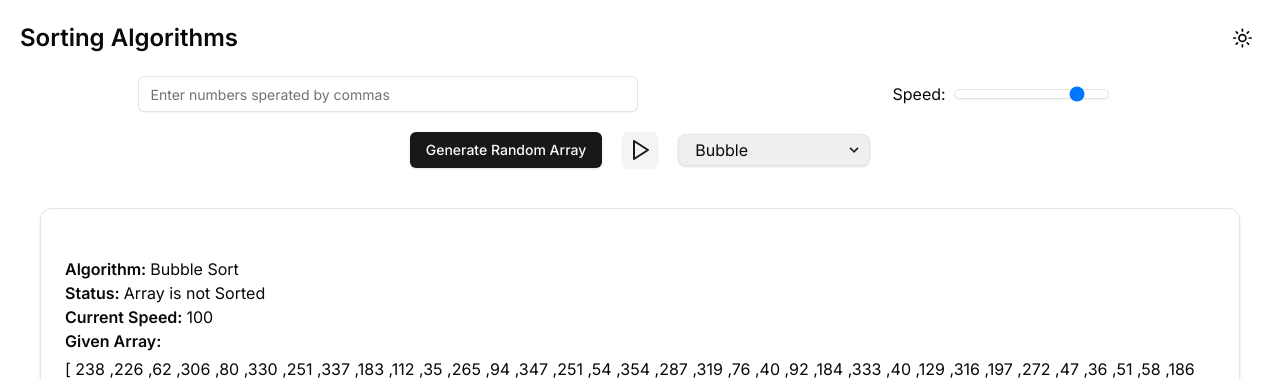
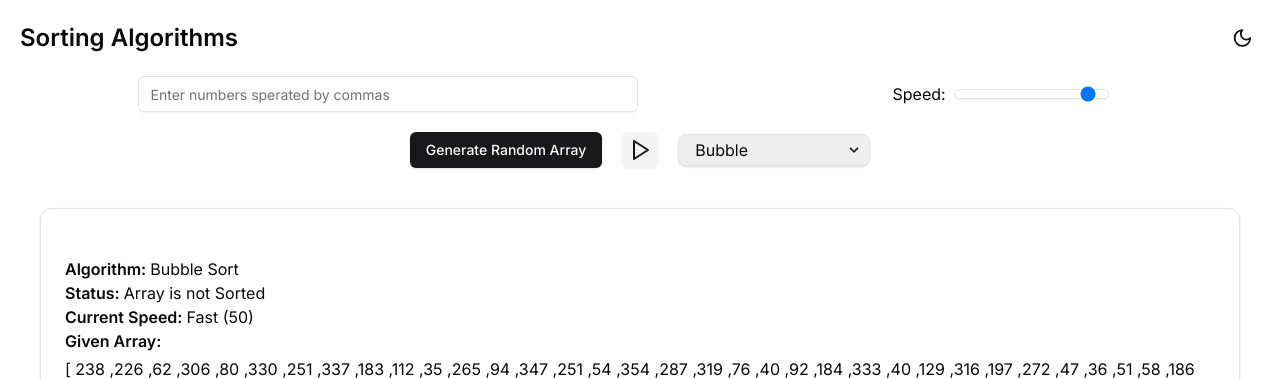
Before and after one commit to 1ofx9/algo-visualizer, a Next.js app: page /sorting in a window 1280 px wide. Shown: the top 379 px of the page. Built offline with nearby package versions, Linux system fonts and the light colour scheme.

Commit message:
minor fixes and changes
- Fixed theme toggle functionality
- Updated bar colours to match Rose Pine palette
- Adjusted animation speed for smoother animation
- made the slider more smoother

```diff
--- a/app/globals.css
+++ b/app/globals.css
@@ -29,6 +29,7 @@
     --chart-3: 197 37% 24%;
     --chart-4: 43 74% 66%;
     --chart-5: 27 87% 67%;
+    --bar-default: 248 22% 11%;
   }
 
   .dark {
@@ -56,6 +57,7 @@
     --chart-3: 30 80% 55%;
     --chart-4: 280 65% 60%;
     --chart-5: 340 75% 55%;
+    --bar-default: 25 47% 95%;
   }
 }
 
--- a/app/sorting/page.tsx
+++ b/app/sorting/page.tsx
@@ -136,7 +136,17 @@ export default function SortingPage() {
                   </div>
                   <div className="flex gap-1">
                     <p className="font-semibold">Current Speed:</p>
-                    {animationSpeed}
+                    {(() => {
+                      const speed =
+                        animationSpeed === 0
+                          ? `Instant (${animationSpeed})`
+                          : animationSpeed >= 1 && animationSpeed <= 15
+                            ? `Slow (${animationSpeed})`
+                            : animationSpeed >= 16 && animationSpeed <= 30
+                              ? `Medium (${animationSpeed})`
+                              : `Fast (${animationSpeed})`;
+                      return speed;
+                    })()}
                   </div>
                   <div className="flex flex-col gap-1">
                     <h3 className="font-semibold">Given Array:</h3>
--- a/components/providers/theme/theme-toggle.tsx
+++ b/components/providers/theme/theme-toggle.tsx
@@ -15,8 +15,8 @@ export function ThemeToggle() {
       size="icon"
       onClick={() => setTheme(theme === "light" ? "dark" : "light")}
     >
-      <Sun className="h-[1.5rem] w-[1.3rem] dark:hidden" />
-      <Moon className="hidden h-5 w-5 dark:block" />
+      <Moon className="h-[1.5rem] w-[1.3rem] dark:hidden" />
+      <Sun className="hidden h-5 w-5 dark:block" />
       <span className="sr-only">Toggle theme</span>
     </Button>
   );
--- a/components/sortingpage/controls.tsx
+++ b/components/sortingpage/controls.tsx
@@ -28,6 +28,7 @@ export function SortControls() {
     resetArrayAndAnimation,
     runAnimation,
     setPivotIndex,
+    setRequiresReset,
   } = useSortingAlgorithmContext();
 
   const handleSelectChange = (e: React.ChangeEvent<HTMLSelectElement>) => {
@@ -47,6 +48,7 @@ export function SortControls() {
       runAnimation,
       setPivotIndex,
     );
+    setRequiresReset(true);
   };
 
   const handleInputChange = (event: React.ChangeEvent<HTMLInputElement>) => {
--- a/components/sortingpage/slider.tsx
+++ b/components/sortingpage/slider.tsx
@@ -1,4 +1,4 @@
-import { MAX_ANIMATION_SPEED, MNI_ANIMATION_SPEED } from "@/lib/config";
+import { MAX_ANIMATION_SPEED, MIN_ANIMATION_SPEED } from "@/lib/config";
 import { Input } from "../ui/input";
 import {
   Tooltip,
@@ -9,9 +9,9 @@ import {
 import { useSortingAlgorithmContext } from "@/context/visualizer";
 
 export const Slider = ({
-  min = MNI_ANIMATION_SPEED,
+  min = MIN_ANIMATION_SPEED,
   max = MAX_ANIMATION_SPEED,
-  step = 10,
+  step = 1,
   value,
   handleChange,
   isDisabled = false,
--- a/context/visualizer.tsx
+++ b/context/visualizer.tsx
@@ -33,6 +33,7 @@ interface SortingAlgorithmContextType {
   requiresReset: boolean;
   setPivotIndex: (index: number | null) => void;
   pivotIndex: number | null;
+  setRequiresReset: React.Dispatch<React.SetStateAction<boolean>>;
 }
 
 const SortingAlgorithmContext = createContext<
@@ -96,6 +97,7 @@ export const SortingAlgorithmProvider = ({
     setArrayToSort(tempArray);
     setIsSorting(false);
     setIsAnimationComplete(false);
+    setRequiresReset(false);
 
     const highestId = window.setTimeout(() => {
       for (let i = highestId; i >= 0; i--) {
--- a/lib/config.ts
+++ b/lib/config.ts
@@ -8,8 +8,8 @@ import { generateHeapSortAnimationArray } from "./algorithms/heapSort";
 import type { AnimationArrayType, SortingAlgorithmType } from "./types";
 
 // Animation speed
-export const MNI_ANIMATION_SPEED = 1;
-export const MAX_ANIMATION_SPEED = 100;
+export const MIN_ANIMATION_SPEED = 0;
+export const MAX_ANIMATION_SPEED = 50;
 
 export function generateRandomNumberFromInterval(min: number, max: number) {
   return Math.floor(Math.random() * (max - min + 1) + min);
--- a/lib/types.ts
+++ b/lib/types.ts
@@ -18,8 +18,6 @@ export type SortingAlgorithmsData = {
   [key in SortingAlgorithmType]: AlgorithmInfo;
 };
 
-export type AnimateSpeedType = "slow" | "medium" | "fast" | "lighning";
-
 export type SelectOptionsType = {
   label: string;
   value: string;
--- a/tailwind.config.ts
+++ b/tailwind.config.ts
@@ -19,7 +19,7 @@ const config = {
     },
     colors: {
       system: {
-        bardefault: "hsl(var(--primary))",
+        bardefault: "hsl(var(--bar-default))",
         // rosepine moon variant
         barchange: "#eb6f92",
         barpivot: "#f6c177",
```
